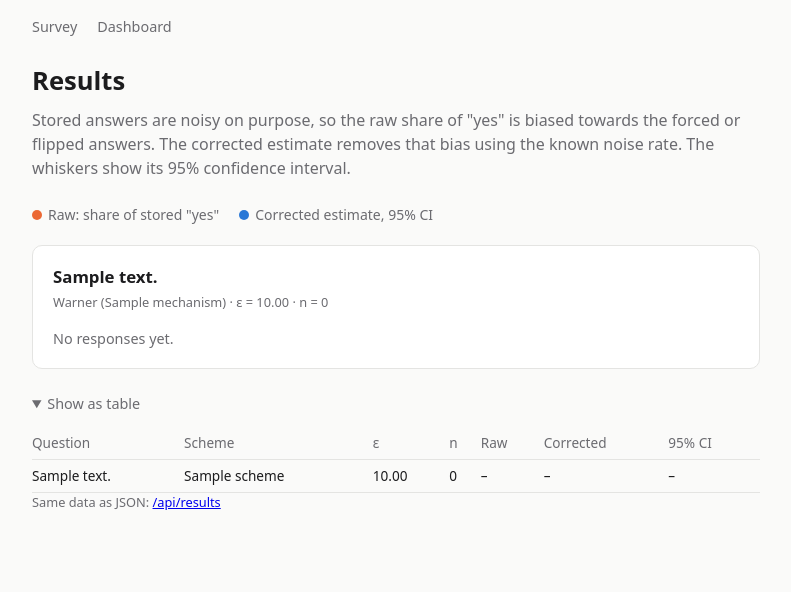
After one commit to Rishavbhattarai/noisy-survey, a FastAPI app: template app/templates/dashboard.html in a window 1280 px wide, after a click on "Show as table". The commit adds this page. Shown: the top 592 px of the page, without its empty margins (244-1035 px from the left). Run offline with FastAPI, Linux system fonts and the light colour scheme; the template is opened without the code that fills it: most values are stand-ins (such as "Sample title", 1, 10 or a date in 2020).

Commit message:
Add dashboard comparing raw vs corrected estimates

```diff
--- a/app/main.py
+++ b/app/main.py
@@ -1,3 +1,4 @@
+import math
 import random
 import sqlite3
 from collections.abc import Iterator
@@ -10,8 +11,12 @@ from fastapi.templating import Jinja2Templates
 
 from app.db import DEFAULT_DB_PATH, Question, connect, init_db, list_questions, record_response
 from app.privacy import randomize_forced, randomize_warner
+from app.results import all_results
 
 TEMPLATES = Jinja2Templates(directory=Path(__file__).parent / "templates")
+TEMPLATES.env.filters["pct"] = lambda x: f"{x * 100:.0f}%"
+TEMPLATES.env.globals["inf"] = math.inf
+TEMPLATES.env.filters["pos"] = lambda x: f"{x * 100:.2f}%"  # CSS position along a 0-100% axis
 ANSWERS = {"yes": True, "no": False}
 
 
@@ -88,3 +93,13 @@ async def submit_survey(
 @app.get("/thanks")
 def thanks(request: Request):
     return TEMPLATES.TemplateResponse(request, "thanks.html")
+
+
+@app.get("/api/results")
+def api_results(conn: sqlite3.Connection = Depends(get_db)):
+    return {"questions": [r.to_dict() for r in all_results(conn)]}
+
+
+@app.get("/dashboard")
+def dashboard(request: Request, conn: sqlite3.Connection = Depends(get_db)):
+    return TEMPLATES.TemplateResponse(request, "dashboard.html", {"results": all_results(conn)})
--- a/app/templates/base.html
+++ b/app/templates/base.html
@@ -5,13 +5,28 @@
   <meta name="viewport" content="width=device-width, initial-scale=1">
   <title>{% block title %}Noisy Survey{% endblock %}</title>
   <style>
-    :root { --fg: #1c1c1e; --muted: #6b6b70; --bg: #fafaf9; --card: #fff; --line: #e4e4e2; --accent: #2f5d50; }
+    :root {
+      --fg: #1c1c1e; --muted: #6b6b70; --bg: #fafaf9; --card: #fff; --line: #e4e4e2; --accent: #2f5d50;
+      --series-corrected: #2a78d6; /* categorical slot 1, blue */
+      --series-raw: #eb6834;       /* categorical slot 2, orange */
+    }
     @media (prefers-color-scheme: dark) {
-      :root { --fg: #ececec; --muted: #a0a0a5; --bg: #161617; --card: #1f1f21; --line: #333336; --accent: #7fbfaa; }
+      :root:not([data-theme="light"]) {
+        --fg: #ececec; --muted: #a0a0a5; --bg: #161617; --card: #1f1f21; --line: #333336; --accent: #7fbfaa;
+        --series-corrected: #3987e5; --series-raw: #d95926;
+      }
+    }
+    :root[data-theme="dark"] {
+      --fg: #ececec; --muted: #a0a0a5; --bg: #161617; --card: #1f1f21; --line: #333336; --accent: #7fbfaa;
+      --series-corrected: #3987e5; --series-raw: #d95926;
     }
     * { box-sizing: border-box; }
     body { margin: 0; font: 16px/1.5 system-ui, sans-serif; color: var(--fg); background: var(--bg); }
-    main { max-width: 640px; margin: 0 auto; padding: 32px 16px 64px; }
+    nav { max-width: 760px; margin: 0 auto; padding: 16px 16px 0; display: flex; gap: 20px; font-size: 0.9rem; }
+    nav a { color: var(--muted); text-decoration: none; }
+    nav a[aria-current="page"] { color: var(--fg); font-weight: 600; }
+    main { max-width: 640px; margin: 0 auto; padding: 24px 16px 64px; }
+    main.wide { max-width: 760px; }
     h1 { font-size: 1.6rem; margin: 0 0 8px; }
     .lede { color: var(--muted); margin: 0 0 24px; }
     fieldset { border: 1px solid var(--line); border-radius: 10px; background: var(--card); padding: 16px 18px; margin: 0 0 16px; }
@@ -21,8 +36,14 @@
     button, .button { font: inherit; background: var(--accent); color: var(--bg); border: 0; border-radius: 8px; padding: 10px 20px; cursor: pointer; text-decoration: none; display: inline-block; }
     code { font-size: 0.9em; }
   </style>
+  {% block head %}{% endblock %}
 </head>
 <body>
-  <main>{% block content %}{% endblock %}</main>
+  {% set page = request.url.path %}
+  <nav>
+    <a href="/survey" {% if page == "/survey" %}aria-current="page"{% endif %}>Survey</a>
+    <a href="/dashboard" {% if page == "/dashboard" %}aria-current="page"{% endif %}>Dashboard</a>
+  </nav>
+  <main class="{% block main_class %}{% endblock %}">{% block content %}{% endblock %}</main>
 </body>
 </html>
--- /dev/null
+++ b/app/templates/dashboard.html
@@ -0,0 +1,138 @@
+{% extends "base.html" %}
+{% block title %}Dashboard · Noisy Survey{% endblock %}
+{% block main_class %}wide{% endblock %}
+
+{% block head %}
+<style>
+  .legend { display: flex; flex-wrap: wrap; gap: 8px 20px; font-size: 0.875rem; color: var(--muted); margin: 0 0 20px; }
+  .legend span { display: inline-flex; align-items: center; gap: 6px; }
+  .swatch { width: 10px; height: 10px; border-radius: 50%; display: inline-block; }
+  .swatch.raw { background: var(--series-raw); }
+  .swatch.corrected { background: var(--series-corrected); }
+
+  .card { border: 1px solid var(--line); border-radius: 10px; background: var(--card); padding: 18px 20px; margin: 0 0 16px; }
+  .card h2 { font-size: 1.05rem; margin: 0 0 4px; }
+  .meta { font-size: 0.8rem; color: var(--muted); margin: 0 0 16px; }
+  .empty { color: var(--muted); font-size: 0.9rem; margin: 0; }
+
+  /* dot + interval plot on a shared 0-100% axis */
+  .plot { display: grid; grid-template-columns: 96px 1fr; row-gap: 6px; align-items: center; }
+  .row-label { font-size: 0.8rem; color: var(--muted); }
+  .track { position: relative; height: 32px; margin-right: 16px; }
+  .grid { position: absolute; top: 0; bottom: 0; width: 1px; background: var(--line); }
+  .interval { position: absolute; top: 50%; height: 2px; margin-top: -1px; background: var(--series-corrected); }
+  .interval::before, .interval::after { content: ""; position: absolute; top: -5px; width: 2px; height: 12px; background: var(--series-corrected); }
+  .interval::before { left: 0; } .interval::after { right: 0; }
+  /* hit target (20px) bigger than the visible dot (10px) */
+  .mark { position: absolute; top: 50%; width: 20px; height: 20px; margin: -10px 0 0 -10px; display: grid; place-items: center; outline: none; }
+  .dot { width: 10px; height: 10px; border-radius: 50%; box-shadow: 0 0 0 2px var(--card); }
+  .raw .dot { background: var(--series-raw); }
+  .corrected .dot { background: var(--series-corrected); }
+  .value { position: absolute; top: 50%; transform: translateY(-50%); font-size: 0.8rem; font-variant-numeric: tabular-nums; white-space: nowrap; padding-left: 14px; }
+  .value.flip { transform: translate(-100%, -50%); padding: 0 14px 0 0; }
+  .tip { display: none; position: absolute; bottom: calc(100% + 6px); left: 50%; transform: translateX(-50%); z-index: 2;
+         background: var(--fg); color: var(--bg); font-size: 0.75rem; line-height: 1.4; padding: 6px 8px; border-radius: 6px; white-space: nowrap; pointer-events: none; }
+  .mark:hover .tip, .mark:focus .tip { display: block; }
+  .axis { position: relative; height: 16px; margin-right: 16px; font-size: 0.7rem; color: var(--muted); font-variant-numeric: tabular-nums; }
+  .axis span { position: absolute; transform: translateX(-50%); }
+
+  details { margin-top: 24px; }
+  summary { cursor: pointer; color: var(--muted); font-size: 0.9rem; }
+  .table-wrap { overflow-x: auto; }
+  table { border-collapse: collapse; width: 100%; margin-top: 12px; font-size: 0.85rem; font-variant-numeric: tabular-nums; }
+  th, td { text-align: left; padding: 6px 10px 6px 0; border-bottom: 1px solid var(--line); white-space: nowrap; }
+  th { color: var(--muted); font-weight: 500; }
+
+  @media (max-width: 520px) { .plot { grid-template-columns: 72px 1fr; } }
+</style>
+{% endblock %}
+
+{% block content %}
+<h1>Results</h1>
+<p class="lede">
+  Stored answers are noisy on purpose, so the raw share of "yes" is biased towards the forced or
+  flipped answers. The corrected estimate removes that bias using the known noise rate. The
+  whiskers show its 95% confidence interval.
+</p>
+
+<div class="legend" aria-hidden="true">
+  <span><i class="swatch raw"></i>Raw: share of stored "yes"</span>
+  <span><i class="swatch corrected"></i>Corrected estimate, 95% CI</span>
+</div>
+
+{% for r in results %}
+{% set q = r.question %}
+{% set est = r.estimate %}
+<section class="card">
+  <h2>{{ q.text }}</h2>
+  <p class="meta">
+    {{ "Forced response" if q.scheme == "forced" else "Warner" }} ({{ r.mechanism }}) ·
+    ε = {{ "∞ (no guarantee)" if r.epsilon == inf else "%.2f" | format(r.epsilon) }} ·
+    n = {{ est.n if est else 0 }}
+  </p>
+
+  {% if not est %}
+    <p class="empty">No responses yet.</p>
+  {% else %}
+  <div class="plot" role="img"
+       aria-label="Raw {{ est.raw_rate | pct }}, corrected {{ est.pi_hat | pct }} (95% CI {{ est.ci_low | pct }} to {{ est.ci_high | pct }})">
+    <span class="row-label">Raw</span>
+    <div class="track">
+      {% for t in [0, 0.25, 0.5, 0.75, 1] %}<i class="grid" style="left: {{ t | pos }}"></i>{% endfor %}
+      <span class="mark raw" tabindex="0" style="left: {{ est.raw_rate | pos }}">
+        <i class="dot"></i>
+        <span class="tip">Raw: {{ r.yes_count }} of {{ est.n }} stored answers are "yes" ({{ est.raw_rate | pct }})</span>
+      </span>
+      <span class="value {{ 'flip' if est.raw_rate > 0.8 }}" style="left: {{ est.raw_rate | pos }}">{{ est.raw_rate | pct }}</span>
+    </div>
+
+    <span class="row-label">Corrected</span>
+    <div class="track">
+      {% for t in [0, 0.25, 0.5, 0.75, 1] %}<i class="grid" style="left: {{ t | pos }}"></i>{% endfor %}
+      <i class="interval" style="left: {{ est.ci_low | pos }}; width: {{ (est.ci_high - est.ci_low) | pos }}"></i>
+      <span class="mark corrected" tabindex="0" style="left: {{ est.pi_hat | pos }}">
+        <i class="dot"></i>
+        <span class="tip">Corrected: {{ est.pi_hat | pct }} · 95% CI {{ est.ci_low | pct }}–{{ est.ci_high | pct }} · SE {{ "%.3f" | format(est.se) }}</span>
+      </span>
+      <span class="value {{ 'flip' if est.ci_high > 0.8 }}"
+            style="left: {{ (est.ci_low if est.ci_high > 0.8 else est.ci_high) | pos }}">{{ est.pi_hat | pct }}</span>
+    </div>
+
+    <span></span>
+    <div class="axis" aria-hidden="true">
+      {% for t in [0, 0.25, 0.5, 0.75, 1] %}<span style="left: {{ t | pos }}">{{ t | pct }}</span>{% endfor %}
+    </div>
+  </div>
+  {% endif %}
+</section>
+{% else %}
+<p class="empty">No questions yet. Run <code>python -m scripts.seed</code> to add sample questions.</p>
+{% endfor %}
+
+{% if results %}
+<details>
+  <summary>Show as table</summary>
+  <div class="table-wrap">
+    <table>
+      <thead>
+        <tr><th>Question</th><th>Scheme</th><th>ε</th><th>n</th><th>Raw</th><th>Corrected</th><th>95% CI</th></tr>
+      </thead>
+      <tbody>
+        {% for r in results %}{% set est = r.estimate %}
+        <tr>
+          <td>{{ r.question.text }}</td>
+          <td>{{ r.question.scheme }}</td>
+          <td>{{ "∞" if r.epsilon == inf else "%.2f" | format(r.epsilon) }}</td>
+          <td>{{ est.n if est else 0 }}</td>
+          <td>{{ est.raw_rate | pct if est else "–" }}</td>
+          <td>{{ est.pi_hat | pct if est else "–" }}</td>
+          <td>{{ (est.ci_low | pct) ~ "–" ~ (est.ci_high | pct) if est else "–" }}</td>
+        </tr>
+        {% endfor %}
+      </tbody>
+    </table>
+  </div>
+  <p class="meta">Same data as JSON: <a href="/api/results">/api/results</a></p>
+</details>
+{% endif %}
+{% endblock %}
```
Also changed, not shown: app/results.py (added, +70 -0 lines), tests/conftest.py (added, +52 -0 lines), tests/test_dashboard.py (added, +106 -0 lines), tests/test_survey.py (+2 -52 lines).
